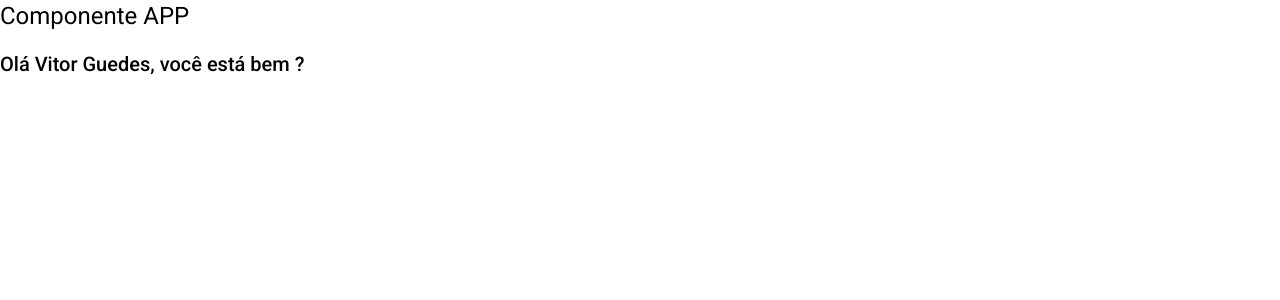
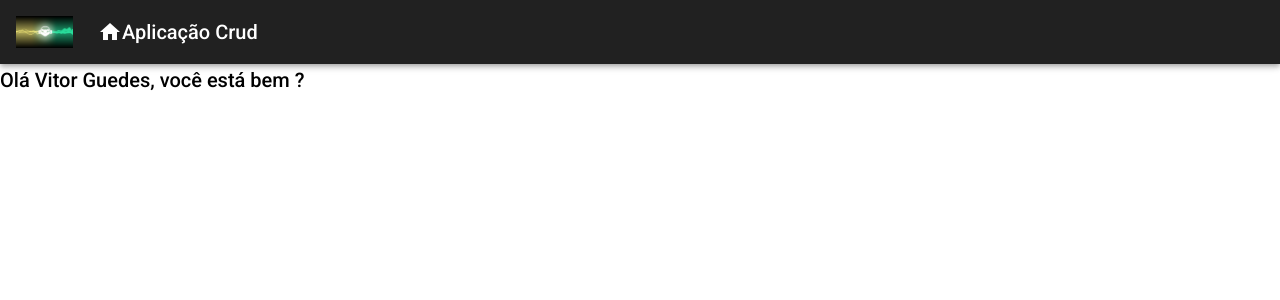
Before and after one commit to vitorjobs/Angular_coderBr, an Angular app in the folder frontend/: page / in a window 1280 px wide. Shown: the top 300 px of the page. Built offline with nearby package versions, Linux system fonts and the light colour scheme.

Commit message:
:rocket: feat: add component header

```diff
--- a/frontend/src/app/app.component.html
+++ b/frontend/src/app/app.component.html
@@ -1,4 +1,2 @@
-
-
-<h1>Componente APP</h1>
+<app-header></app-header>
 <h2> Olá {{nome}}, você está bem ?</h2>
--- a/frontend/src/app/app.module.ts
+++ b/frontend/src/app/app.module.ts
@@ -5,6 +5,9 @@
 import { AppComponent } from './app.component';
 import { BrowserAnimationsModule } from '@angular/platform-browser/animations';
 import { HeaderComponent } from './components/template/header/header.component';
+
+/**Material Design ToolBar - Header */
+import { MatToolbarModule} from '@angular/material/toolbar'
 
 @NgModule({
   declarations: [
@@ -14,7 +17,8 @@
   imports: [
     BrowserModule,
     AppRoutingModule,
-    BrowserAnimationsModule
+    BrowserAnimationsModule,
+    MatToolbarModule
   ],
   providers: [],
   bootstrap: [AppComponent]
--- a/frontend/src/app/components/template/header/header.component.css
+++ b/frontend/src/app/components/template/header/header.component.css
@@ -0,0 +1,22 @@
+.header {
+  display: flex;
+  align-items: center;
+}
+
+.header a {
+  display: flex;
+  align-items: center;
+  text-decoration: none;
+}
+
+.header .logo {
+  max-height: 32px;
+}
+
+.header .title-group {
+  padding-left: 25px;
+}
+
+.header .title-group {
+  padding-right: 5px;
+}
--- a/frontend/src/app/components/template/header/header.component.html
+++ b/frontend/src/app/components/template/header/header.component.html
@@ -1 +1,17 @@
-<p>header works!</p>
+<mat-toolbar class="header mat-elevation-z4">
+  <span>
+    <a>
+      <img class="logo" src="assets/img/logo.png" alt="logo">
+    </a>
+  </span>
+
+  <span class="title-group">
+    <a>
+      <i class="material-icons">
+        home
+      </i>
+
+      Aplicação Crud
+    </a>
+  </span>
+</mat-toolbar>
```
Also changed, not shown: frontend/src/assets/img/logo.png (added), frontend/src/assets/logo-200506-094136.webp (deleted).
